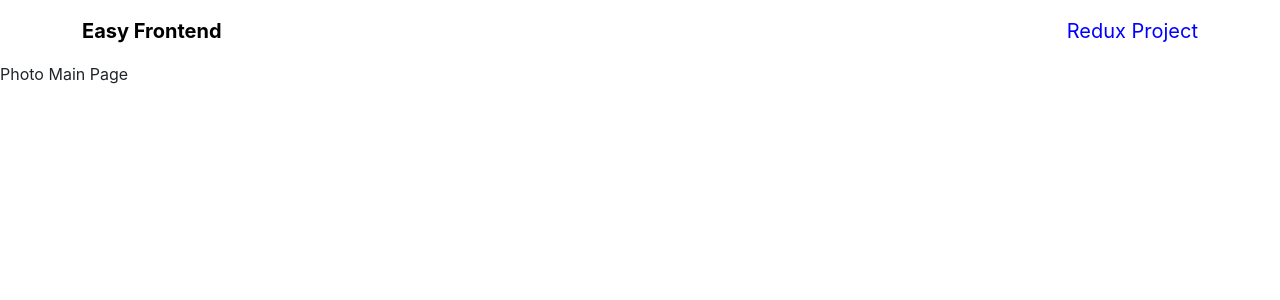
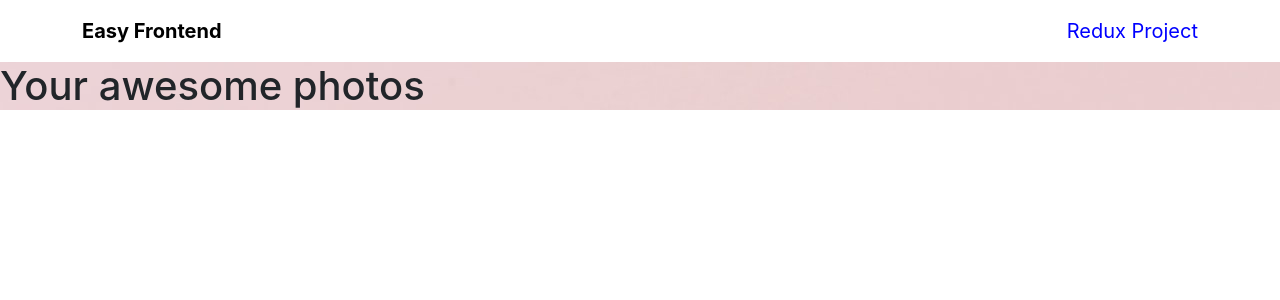
Before and after one commit to SonDo580/photo-app, a React (Create React App) app: page /photos in a window 1280 px wide. Shown: the top 300 px of the page. Built offline with nearby package versions, Linux system fonts and the light colour scheme.

Commit message:
Add a banner to photo main page

```diff
--- a/src/features/photo/pages/Main.js
+++ b/src/features/photo/pages/Main.js
@@ -1,5 +1,12 @@
+import Banner from "../../../components/Banner";
+import Images from "../../../constants/images";
+
 function Main() {
-  return <div>Photo Main Page</div>;
+  return (
+    <div className="photo-main">
+      <Banner title="Your awesome photos" backgroundUrl={Images.PINK_BG} />
+    </div>
+  );
 }
 
 export default Main;
```
